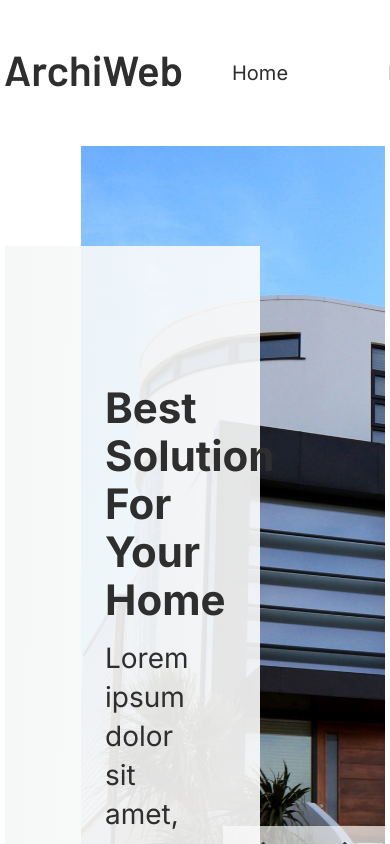
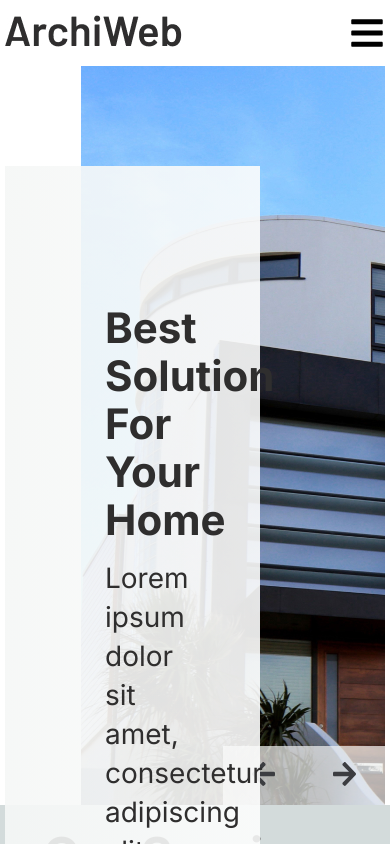
Before and after one commit to DevFariz/archiweb, a React (Create React App) app: page / in a window 390 px wide. Shown: the top 844 px of the page. Built offline with nearby package versions, Linux system fonts and the light colour scheme.

Commit message:
feat: make Header component responsive

```diff
--- /dev/null
+++ b/src/breakpoints.scss
@@ -0,0 +1,43 @@
+$breakpoints: (
+  "xs": 0,
+  "sm": 480px,
+  "md": 720px,
+  "lg": 960px,
+  "xl": 1200px
+);
+
+@mixin xs {
+  @media(max-width: map-get($breakpoints, "xs")){
+    @content;
+  }
+}
+
+@mixin sm {
+  @media(max-width: map-get($breakpoints, "sm")){
+    @content;
+  }
+}
+
+@mixin md {
+  @media(max-width: map-get($breakpoints, "md")){
+    @content;
+  }
+}
+
+@mixin lg {
+  @media(max-width: map-get($breakpoints, "lg")){
+    @content;
+  }
+}
+
+@mixin xl {
+  @media(max-width: map-get($breakpoints, "xl")){
+    @content;
+  }
+}
+
+@mixin breakpoint($bp: 100%) {
+  @media(max-width: $bp){
+    @content
+  }
+}
--- a/src/components/header/Header.js
+++ b/src/components/header/Header.js
@@ -1,10 +1,18 @@
-// import {FaBars, FaTimes} from "react-icons/fa"
+import { FaBars, FaTimes } from "react-icons/fa";
 
 import "./Header.scss";
 
 import logo from "../../assets/ArchiWeb-logo.jpg";
+import { useState } from "react";
 
 const Header = () => {
+
+  const [menuActive, setMenuActive] = useState(false);
+
+  const toggleMenu = () => {
+    setMenuActive(!menuActive)
+  }
+
   return (
     <header className="header">
       <div className="container">
@@ -13,7 +21,7 @@ const Header = () => {
             <img src={logo} alt="logo" />
           </div>
           <nav className="nav">
-            <ul className="menu">
+            <ul className={menuActive ? "menu active" : "menu"}>
               <li className="menu__item">
                 <a href="#a">Home</a>
               </li>
@@ -27,13 +35,10 @@ const Header = () => {
                 <a href="#a">Contact</a>
               </li>
             </ul>
-            {/* <button>
-              <FaTimes />
-            </button> */}
           </nav>
-          {/* <button>
-            <FaBars />
-          </button> */}
+          <button className="menu-toggle__btn" onClick={toggleMenu}>
+            {menuActive ? <FaTimes /> : <FaBars />}
+          </button>
         </div>
       </div>
     </header>
--- a/src/components/header/Header.scss
+++ b/src/components/header/Header.scss
@@ -1,3 +1,5 @@
+@import "../../breakpoints.scss";
+
 .header {
   padding: 50px 0;
   &-container {
@@ -5,22 +7,64 @@
     align-items: center;
     justify-content: space-between;
   }
+  @include lg {
+    padding: 25px 0;
+  }
+  @include sm {
+    padding: 10px 0;
+  }
 }
 
 .menu {
   display: flex;
   align-items: center;
   list-style: none;
+  transition: ease 0.4s;
   &__item {
     font-size: 20px;
     line-height: 24px;
     margin: 0 50px;
+    @include lg {
+      margin: 0 20px;
+    }
+    @include md{
+      font-size: 28px;
+      line-height: 32px;
+      margin-bottom: 20px;
+    }
     a {
       text-decoration: none;
       transition: 0.25s;
-      &:hover{
+      &:hover {
         text-shadow: 0 0 1px black;
       }
     }
   }
+  &-toggle__btn {
+    position: relative;
+    z-index: 999;
+    display: none;
+    font-size: 36px;
+    background-color: transparent;
+    border: none;
+    cursor: pointer;
+    @include md {
+      display: flex;
+      align-items: center;
+    }
+  }
+  @include md {
+    transform: translateY(-100%);
+    position: absolute;
+    top: 0;
+    left: 0;
+    right: 0;
+    bottom: 0;
+    flex-direction: column;
+    justify-content: center;
+  }
 }
+
+.active{
+  transform: translateY(0);
+}
```
